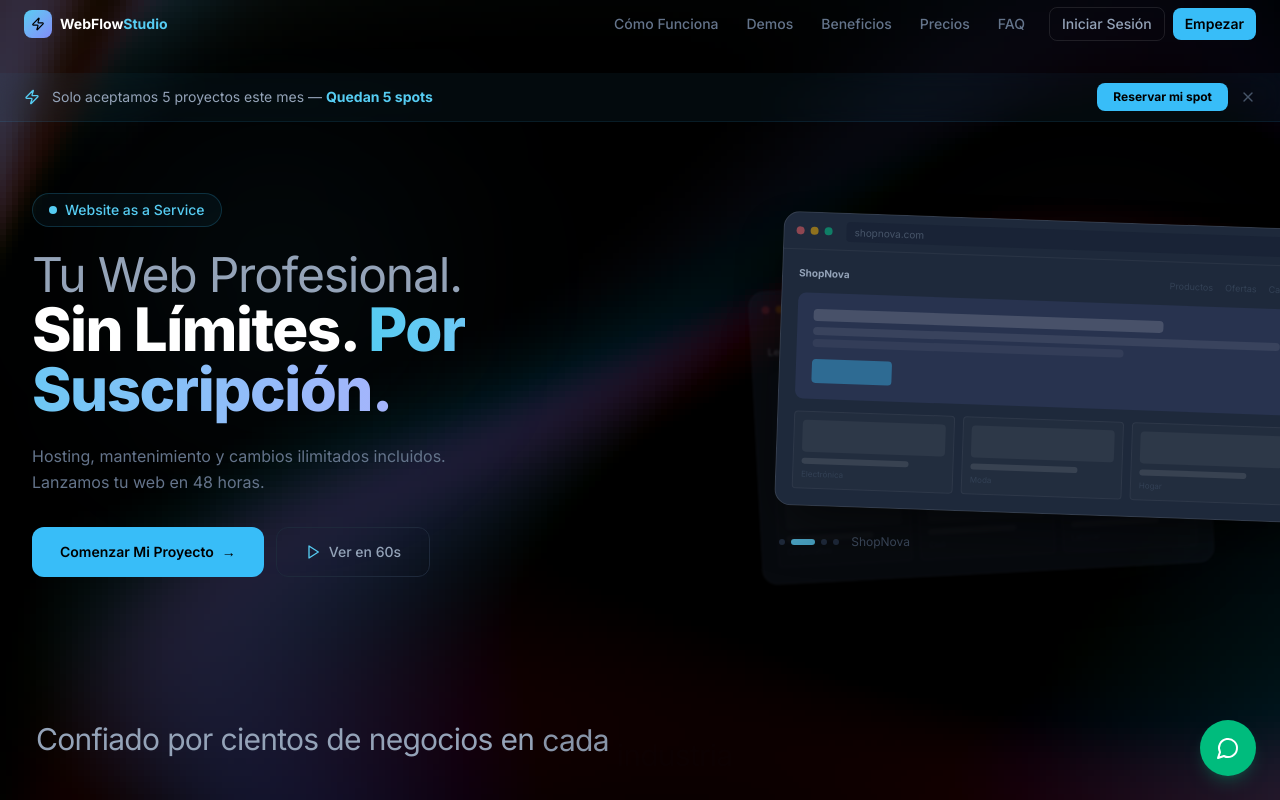
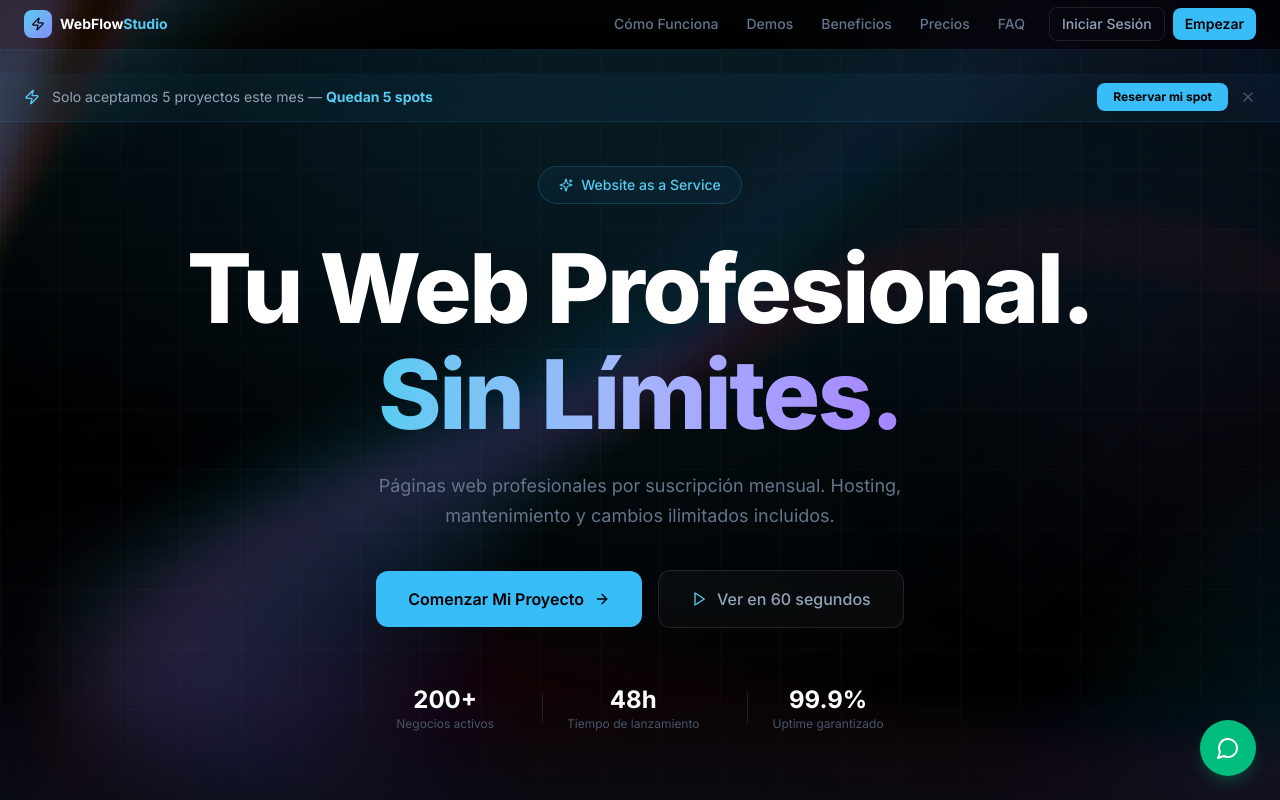
Before and after one commit to Snakerrrr/waas-landing, a React (Vite) app: page / in a window 1280 px wide. Shown: the top 800 px of the page. Built offline with nearby package versions, Linux system fonts and the light colour scheme.

Commit message:
cambios en inicio de pagina

```diff
--- a/src/components/Hero.tsx
+++ b/src/components/Hero.tsx
@@ -1,181 +1,121 @@
-import { useState, useEffect } from "react";
-import { motion, AnimatePresence } from "framer-motion";
-import { Play } from "lucide-react";
+import { useState } from "react";
+import { motion } from "framer-motion";
+import { Play, ArrowRight, Sparkles } from "lucide-react";
 import VideoModal from "./VideoModal";
 
 interface HeroProps {
   onStartOnboarding: () => void;
 }
 
-const mockups = [
-  { name: "Bella Cucina", cat: "Restaurante", accent: "border-orange-500/20", accentBg: "bg-orange-500/10", nav: ["Menú", "Reservas", "Galería"], cards: ["Pasta Fresca", "Risotto", "Tiramisú"] },
-  { name: "ShopNova", cat: "E-Commerce", accent: "border-blue-500/20", accentBg: "bg-blue-500/10", nav: ["Productos", "Ofertas", "Carrito"], cards: ["Electrónica", "Moda", "Hogar"] },
-  { name: "LegalPro", cat: "Servicios", accent: "border-surface-500/20", accentBg: "bg-surface-500/10", nav: ["Servicios", "Equipo", "Blog"], cards: ["Corporativo", "Civil", "Laboral"] },
-  { name: "VitalCare", cat: "Salud", accent: "border-emerald-500/20", accentBg: "bg-emerald-500/10", nav: ["Especialidades", "Doctores", "Citas"], cards: ["General", "Pediatría", "Cardio"] },
+const stats = [
+  { value: "200+", label: "Negocios activos" },
+  { value: "48h", label: "Tiempo de lanzamiento" },
+  { value: "99.9%", label: "Uptime garantizado" },
 ];
-
-function Mockup({ m, className = "" }: { m: (typeof mockups)[0]; className?: string }) {
-  return (
-    <div className={`glass rounded-2xl shadow-2xl shadow-black/60 ${className}`}>
-      <div className="flex items-center gap-1.5 border-b border-white/5 px-3 py-2">
-        <div className="h-2 w-2 rounded-full bg-red-400/50" />
-        <div className="h-2 w-2 rounded-full bg-amber-400/50" />
-        <div className="h-2 w-2 rounded-full bg-emerald-400/50" />
-        <div className="ml-2 h-5 flex-1 rounded bg-surface-800/60 px-2 text-[10px] leading-5 text-surface-500">
-          {m.name.toLowerCase().replace(/\s/g, "")}.com
-        </div>
-      </div>
-      <div className="p-4">
-        <div className="mb-3 flex items-center justify-between">
-          <div className="text-[10px] font-bold text-surface-300">{m.name}</div>
-          <div className="hidden gap-3 sm:flex">{m.nav.map((n) => <span key={n} className="text-[9px] text-surface-600">{n}</span>)}</div>
-        </div>
-        <div className={`mb-3 rounded-lg ${m.accentBg} p-4`}>
-          <div className="mb-1.5 h-3 w-3/4 rounded bg-white/15" />
-          <div className="mb-1 h-2 w-full rounded bg-white/8" />
-          <div className="mb-3 h-2 w-2/3 rounded bg-white/5" />
-          <div className="h-6 w-20 rounded bg-cyan-500/40" />
-        </div>
-        <div className="grid grid-cols-3 gap-2">
-          {m.cards.map((c) => (
-            <div key={c} className="rounded border border-white/5 bg-white/[0.02] p-2">
-              <div className="mb-1.5 h-8 rounded bg-white/5" />
-              <div className="h-1.5 w-3/4 rounded bg-white/10" />
-              <p className="mt-1 text-[8px] text-surface-600">{c}</p>
-            </div>
-          ))}
-        </div>
-      </div>
-    </div>
-  );
-}
 
 export default function Hero({ onStartOnboarding }: HeroProps) {
   const [videoOpen, setVideoOpen] = useState(false);
-  const [idx, setIdx] = useState(0);
-
-  useEffect(() => {
-    const t = setInterval(() => setIdx((p) => (p + 1) % mockups.length), 5000);
-    return () => clearInterval(t);
-  }, []);
-
-  const nextIdx = (idx + 1) % mockups.length;
 
   return (
     <>
-      <section className="relative overflow-hidden pt-28 pb-12 sm:pt-36 sm:pb-16">
+      <section className="relative flex min-h-[90vh] items-center justify-center overflow-hidden sm:min-h-screen">
+        {/* Animated aurora background */}
         <div className="pointer-events-none absolute inset-0">
-          <div className="absolute top-20 left-[10%] h-[300px] w-[300px] rounded-full bg-cyan-500/5 blur-[100px]" />
-          <div className="absolute right-[5%] bottom-1/4 h-[250px] w-[250px] rounded-full bg-blue-500/4 blur-[80px]" />
+          <div className="absolute inset-0 bg-gradient-to-b from-cyan-500/[0.07] via-transparent to-transparent" />
+          <div className="absolute top-[-20%] left-1/2 h-[600px] w-[800px] -translate-x-1/2 rounded-full bg-cyan-500/10 blur-[150px]" />
+          <div className="absolute top-[10%] right-[-10%] h-[400px] w-[400px] rounded-full bg-blue-500/8 blur-[120px]" />
+          <div className="absolute bottom-[-10%] left-[-5%] h-[350px] w-[350px] rounded-full bg-violet-500/6 blur-[100px]" />
+
+          {/* Grid pattern over aurora */}
+          <div
+            className="absolute inset-0 opacity-[0.04]"
+            style={{
+              backgroundImage: "linear-gradient(rgba(255,255,255,0.5) 1px, transparent 1px), linear-gradient(90deg, rgba(255,255,255,0.5) 1px, transparent 1px)",
+              backgroundSize: "60px 60px",
+            }}
+          />
+
+          {/* Radial fade at bottom */}
+          <div className="absolute inset-x-0 bottom-0 h-40 bg-gradient-to-t from-[#0B0F19] to-transparent" />
         </div>
 
-        <div className="relative z-10 mx-auto max-w-7xl px-6 lg:px-8">
-          <div className="grid items-center gap-12 lg:grid-cols-[1.1fr_0.9fr] lg:gap-8">
-            {/* Left -- Text (asymmetric, left-aligned) */}
-            <div>
+        <div className="relative z-10 mx-auto max-w-5xl px-6 py-20 text-center">
+          {/* Badge */}
           <motion.div
-                initial={{ opacity: 0, y: 20 }}
-                animate={{ opacity: 1, y: 0 }}
+            initial={{ opacity: 0, y: 20, filter: "blur(10px)" }}
+            animate={{ opacity: 1, y: 0, filter: "blur(0px)" }}
             transition={{ duration: 0.6, delay: 0.1 }}
-                className="mb-6 inline-flex items-center gap-2 rounded-full border border-cyan-500/20 bg-cyan-500/5 px-4 py-1.5 text-sm font-medium text-cyan-400"
+            className="mb-8 inline-flex items-center gap-2 rounded-full border border-cyan-500/20 bg-cyan-500/5 px-5 py-2 text-sm font-medium text-cyan-400 backdrop-blur-sm"
           >
-                <span className="relative flex h-2 w-2">
-                  <span className="absolute inline-flex h-full w-full animate-ping rounded-full bg-cyan-400 opacity-75" />
-                  <span className="relative inline-flex h-2 w-2 rounded-full bg-cyan-400" />
-                </span>
+            <Sparkles className="h-3.5 w-3.5" />
             Website as a Service
           </motion.div>
 
+          {/* Headline -- massive, centered */}
           <motion.h1
-                initial={{ opacity: 0, y: 30 }}
-                animate={{ opacity: 1, y: 0 }}
-                transition={{ duration: 0.7, delay: 0.2 }}
-                className="mb-6"
+            initial={{ opacity: 0, y: 30, filter: "blur(10px)" }}
+            animate={{ opacity: 1, y: 0, filter: "blur(0px)" }}
+            transition={{ duration: 0.8, delay: 0.2 }}
+            className="mb-6 text-5xl leading-[1.1] font-extrabold tracking-tight sm:text-6xl md:text-7xl lg:text-8xl"
           >
-                <span className="block text-3xl font-light tracking-tight text-surface-300 sm:text-4xl md:text-5xl">
-                  Tu Web Profesional.
-                </span>
-                <span className="block text-4xl font-extrabold tracking-tight text-white sm:text-5xl md:text-6xl">
-                  Sin Límites.{" "}
-                  <span className="bg-gradient-to-r from-cyan-400 to-blue-400 bg-clip-text text-transparent">
-                    Por Suscripción.
-                  </span>
+            <span className="text-white">Tu Web Profesional.</span>
+            <br />
+            <span className="bg-gradient-to-r from-cyan-400 via-blue-400 to-violet-400 bg-clip-text text-transparent">
+              Sin Límites.
             </span>
           </motion.h1>
 
+          {/* Subtitle */}
           <motion.p
-                initial={{ opacity: 0, y: 15 }}
+            initial={{ opacity: 0, y: 20 }}
             animate={{ opacity: 1, y: 0 }}
             transition={{ duration: 0.6, delay: 0.5 }}
-                className="mb-8 max-w-md text-base leading-relaxed text-surface-400"
+            className="mx-auto mb-10 max-w-xl text-base leading-relaxed text-surface-400 sm:text-lg"
           >
+            Páginas web profesionales por suscripción mensual.
             Hosting, mantenimiento y cambios ilimitados incluidos.
-                Lanzamos tu web en 48 horas.
           </motion.p>
 
+          {/* CTAs */}
           <motion.div
             initial={{ opacity: 0, y: 15 }}
             animate={{ opacity: 1, y: 0 }}
             transition={{ duration: 0.6, delay: 0.7 }}
-                className="flex flex-wrap gap-3"
+            className="mb-14 flex flex-col items-center gap-4 sm:flex-row sm:justify-center"
           >
             <button
               onClick={onStartOnboarding}
-                  className="group inline-flex items-center gap-2 rounded-xl bg-cyan-500 px-7 py-3.5 text-sm font-semibold text-black transition-all hover:bg-cyan-400 hover:shadow-lg hover:shadow-cyan-500/20"
+              className="group inline-flex items-center gap-2.5 rounded-xl bg-cyan-500 px-8 py-4 text-base font-semibold text-black transition-all hover:bg-cyan-400 hover:shadow-xl hover:shadow-cyan-500/20"
             >
-                  Comenzar Mi Proyecto <span className="transition-transform group-hover:translate-x-1">&rarr;</span>
+              Comenzar Mi Proyecto
+              <ArrowRight className="h-4 w-4 transition-transform group-hover:translate-x-1" />
             </button>
             <button
               onClick={() => setVideoOpen(true)}
-                  className="group inline-flex items-center gap-2 rounded-xl border border-surface-700 px-7 py-3.5 text-sm font-medium text-surface-300 transition-all hover:border-surface-500 hover:text-white"
+              className="group inline-flex items-center gap-2.5 rounded-xl border border-white/10 bg-white/[0.03] px-8 py-4 text-base font-medium text-surface-300 backdrop-blur-sm transition-all hover:border-white/20 hover:bg-white/[0.06] hover:text-white"
             >
-                  <Play className="h-4 w-4 text-cyan-400" /> Ver en 60s
+              <Play className="h-4 w-4 text-cyan-400" />
+              Ver en 60 segundos
             </button>
           </motion.div>
+
+          {/* Stats */}
+          <motion.div
+            initial={{ opacity: 0, y: 15 }}
+            animate={{ opacity: 1, y: 0 }}
+            transition={{ duration: 0.6, delay: 0.9 }}
+            className="flex flex-wrap items-center justify-center gap-8 sm:gap-12"
+          >
+            {stats.map((stat, i) => (
+              <div key={stat.label} className="flex items-center gap-3">
+                {i > 0 && <div className="hidden h-8 w-px bg-white/10 sm:block" />}
+                <div className={i > 0 ? "sm:pl-3" : ""}>
+                  <p className="text-2xl font-bold text-white">{stat.value}</p>
+                  <p className="text-xs text-surface-500">{stat.label}</p>
                 </div>
-
-            {/* Right -- Mockup carousel with overlap */}
-            <motion.div
-              initial={{ opacity: 0, x: 60 }}
-              animate={{ opacity: 1, x: 0 }}
-              transition={{ duration: 0.9, delay: 0.4 }}
-              className="relative lg:translate-x-8 xl:translate-x-16"
-            >
-              {/* Ghost mockup behind */}
-              <div className="absolute -bottom-6 -left-6 z-0 w-[85%] opacity-25 blur-[1px]">
-                <Mockup m={mockups[nextIdx]} className="rotate-[-3deg]" />
               </div>
-
-              {/* Main mockup */}
-              <div className="relative z-10">
-                <AnimatePresence mode="wait">
-                  <motion.div
-                    key={idx}
-                    initial={{ opacity: 0, y: 20, rotate: 0 }}
-                    animate={{ opacity: 1, y: 0, rotate: 2 }}
-                    exit={{ opacity: 0, y: -20 }}
-                    transition={{ duration: 0.6, ease: "easeInOut" }}
-                  >
-                    <Mockup m={mockups[idx]} />
+            ))}
           </motion.div>
-                </AnimatePresence>
-              </div>
-
-              {/* Dots */}
-              <div className="mt-5 flex items-center gap-3">
-                <div className="flex gap-1.5">
-                  {mockups.map((_, i) => (
-                    <button
-                      key={i}
-                      onClick={() => setIdx(i)}
-                      className={`h-1.5 rounded-full transition-all ${i === idx ? "w-6 bg-cyan-400" : "w-1.5 bg-surface-700 hover:bg-surface-500"}`}
-                    />
-                  ))}
-                </div>
-                <span className="text-xs text-surface-500">{mockups[idx].name}</span>
-              </div>
-            </motion.div>
-          </div>
         </div>
       </section>
 
```
Lines whose indentation alone changed are shown as unchanged.
